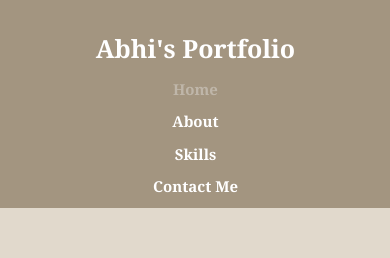
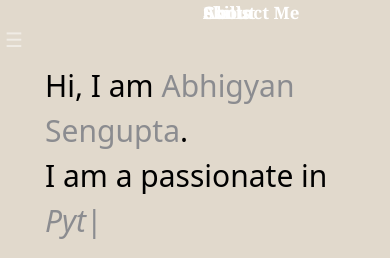
Before and after one commit to CazzGuy/Portfolio, a React (Vite) app: page / in a window 390 px wide. Shown: the top 258 px of the page. Built offline with nearby package versions, Linux system fonts and the light colour scheme.

Commit message:
1st commit

```diff
--- a/package.json
+++ b/package.json
@@ -10,8 +10,10 @@
     "preview": "vite preview"
   },
   "dependencies": {
+    "@fortawesome/fontawesome-svg-core": "^6.7.2",
     "@tailwindcss/vite": "^4.0.8",
     "@web3forms/react": "^1.1.3",
+    "hamburger-react": "^2.5.2",
     "react": "^19.0.0",
     "react-dom": "^19.0.0",
     "react-hook-form": "^7.54.2",
--- a/src/components/Navbar.jsx
+++ b/src/components/Navbar.jsx
@@ -1,17 +1,49 @@
-import React from "react";
+import React, { useEffect, useState } from "react";
+import { NavLink } from "react-router-dom";
 import "./css/navbar.css";
-import { NavLink } from "react-router-dom";
+
 const Navbar = () => {
+  const [menuOpen, setMenuOpen] = useState(false);
+
+  useEffect(() => {
+    const closeMenu = () => setMenuOpen(false);
+    document.querySelectorAll(".nav__menu a").forEach((link) => {
+      link.addEventListener("click", closeMenu);
+    });
+
+    return () => {
+      document.querySelectorAll(".nav__menu a").forEach((link) => {
+        link.removeEventListener("click", closeMenu);
+      });
+    };
+  }, []);
+
   return (
-    <div className="nav">
+    <div className={`nav ${menuOpen ? "show-menu" : ""}`} id="nav">
       <nav>
-        <ul>
-          <li>Abhi's Portfolio</li>
-          <NavLink className={(e)=>{return e.isActive?"red":"black"}} to='/'><li>Home</li></NavLink>
-          <NavLink className={(e)=>{return e.isActive?"red":"black"}} to='/about'><li>About</li></NavLink>
-          <NavLink className={(e)=>{return e.isActive?"red":"black"}} to='/skills'><li>Skills</li></NavLink>
-          <NavLink className={(e)=>{return e.isActive?"red":"black"}} to='/contact'><li>Contact Me</li></NavLink>
-        </ul>
+        <div className="nav__menu" id="nav-menu">
+          <ul>
+            <p>Abhi's Portfolio</p>
+            <NavLink to="/" className={({ isActive }) => (isActive ? "red" : "black")}>
+              <li>Home</li>
+            </NavLink>
+            <NavLink to="/about" className={({ isActive }) => (isActive ? "red" : "black")}>
+              <li>About</li>
+            </NavLink>
+            <NavLink to="/skills" className={({ isActive }) => (isActive ? "red" : "black")}>
+              <li>Skills</li>
+            </NavLink>
+            <NavLink to="/contact" className={({ isActive }) => (isActive ? "red" : "black")}>
+              <li>Contact Me</li>
+            </NavLink>
+          </ul>
+          <div className="nav__close" id="nav-close" onClick={() => setMenuOpen(false)}>
+            ✖
+          </div>
+        </div>
+        <div className="nav__toggle" id="nav-toggle" onClick={() => setMenuOpen(true)}>
+          ☰
+        </div>
       </nav>
     </div>
   );
--- a/src/components/css/navbar.css
+++ b/src/components/css/navbar.css
@@ -2,21 +2,25 @@
   position: sticky;
   top: 0;
   z-index: 1000;
+  display: flex;
+  align-items: flex-end;
+  background-color: #a39580;
 }
 .nav ul {
   padding: 20px 0 10px 1px;
   list-style: none;
   display: flex;
-  justify-content: space-around;
+  column-gap: 15rem;
+  margin-left: 15px;
   font-weight: 800;
   font-family: Cambria, Cochin, Georgia, Times, "Times New Roman", serif;
-  background-color: #a39580;
   color: white;
-  font-size: 15px;
+  font-size: 17px;
 }
 
 .nav ul > li {
   font-size: 25px;
+  padding-bottom: 19px;
   text-align: center;
 }
 
@@ -33,23 +37,95 @@
 
 .nav ul li:hover {
   text-decoration: none;
-  animation: forwards;
-  color: rgba(19, 82, 182, 0.68);
+  opacity: 0.7;
+  color: #e1d9cc;
+}
+
+.nav ul > p {
+  font-family: "Times New Roman", Times, serif;
+  font-size: 25px;
+}
+
+.ham {
+  display: none;
+}
+
+.nav__close,
+.nav__toggle {
+  display: none;
 }
 
 
-@media only screen and (max-width: 600px) {
+@media only screen and (max-width: 720px) {
+
   .nav ul {
     display: flex;
     flex-direction: column;
-    justify-content: center;
     align-items: center;
   }
+
+
   .nav ul li {
-    margin-top: 10px;
+    position: absolute;
+    top: -100%;
+    transition: all 0.3s;
+    z-index: 1;
   }
-  .nav ul li:hover {
-    color: rgba(19, 82, 182, 0.68);
+
+  .nav ul > p {
+    padding-left: 2.5rem;
+  }
+
+  .ham {
+    display: flex;
+    position: fixed;
+    padding-left: 5px;
+    left: 0;
+    top: 9px;
+    width: 5%;
+    height: 5%;
+    z-index: 100;
+    color: #fff;
+  }
+
+  .nav__toggle,
+  .nav__close {
+    display: block;
+  }
+
+  .nav__close {
+    font-size: 1.5rem;
+    position: absolute;
+    top: 2.7rem;
+    left: 8%;
+    cursor: pointer;
+    color: #fff;
+  }
+
+  .nav__toggle {
+    color: #fff;
+    font-size: 1.25rem;
+    opacity: 0.5;
+    cursor: pointer;
+    position: absolute;
+    left: 5px;
+    top: 25px;
+  }
+
+.nav__menu {
+    position: fixed;
+    top: 0;
+    left: 0;
+    width: 100%;
+    height: 100%;
+    background-color: rgba(157, 166, 140, 0.97);
+    z-index: 100;
+    transform: translateY(100%);
+    transition: 0.3s;
+  }
+
+  .show-menu{
+    transform: translateX(0);
   }
 
 }
--- a/src/components/css/skills.css
+++ b/src/components/css/skills.css
@@ -55,3 +55,33 @@
     color: black;
     font-weight: bold;
 }
+
+
+@media screen and (max-width: 768px) {
+
+  .skills {
+    flex-direction: column;
+    /* align-items: center; */
+  }
+  .card{
+
+  }
+  .card {
+    width: 80%;
+    grid-template-columns: 1frr 2fr;
+  }
+  .projects {
+    flex-direction: column;
+    align-items: center;
+  }
+  .projects .card {
+    width: 100%;
+  }
+  .projects div h1 {
+    width: 100%;
+  }
+  .projects .card button{
+    width: 100%;
+  }
+
+}
```
Also changed, not shown: src/assets/hamburger.svg (added), 1 other file (tests, documents, lock files or other folders).
